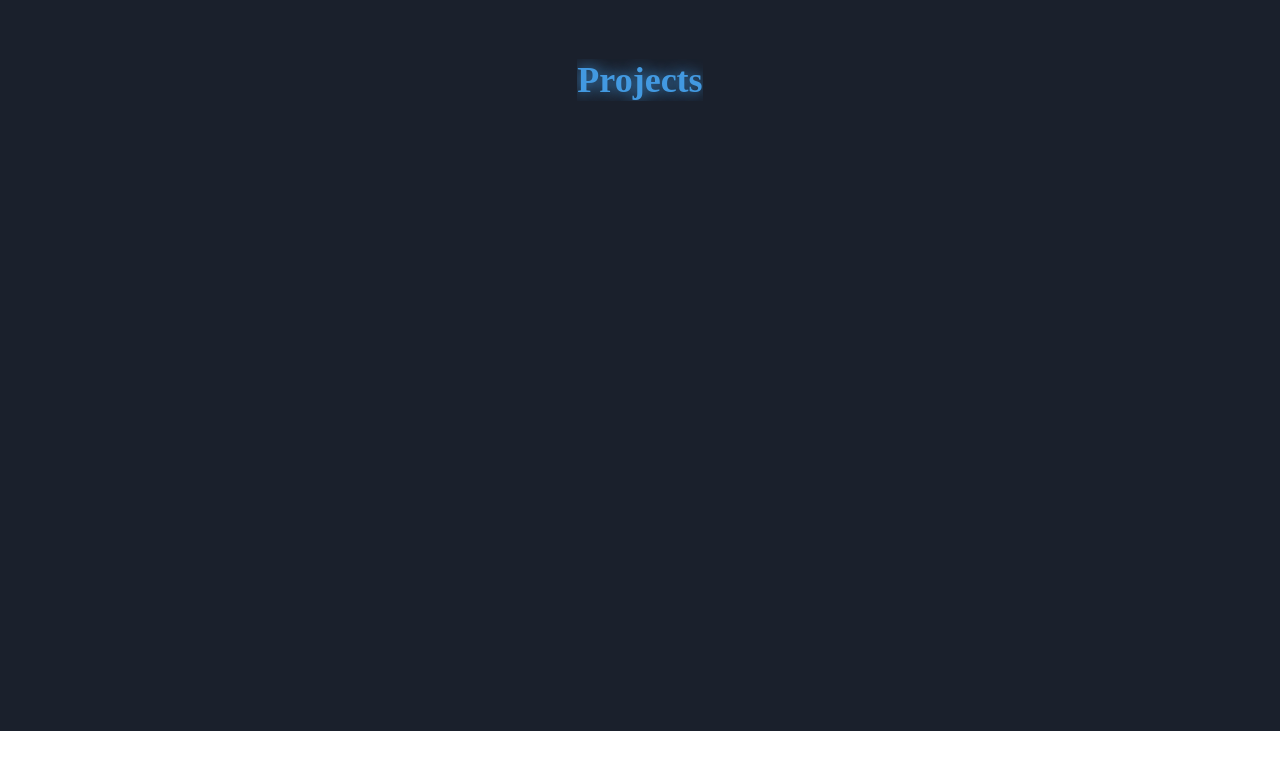
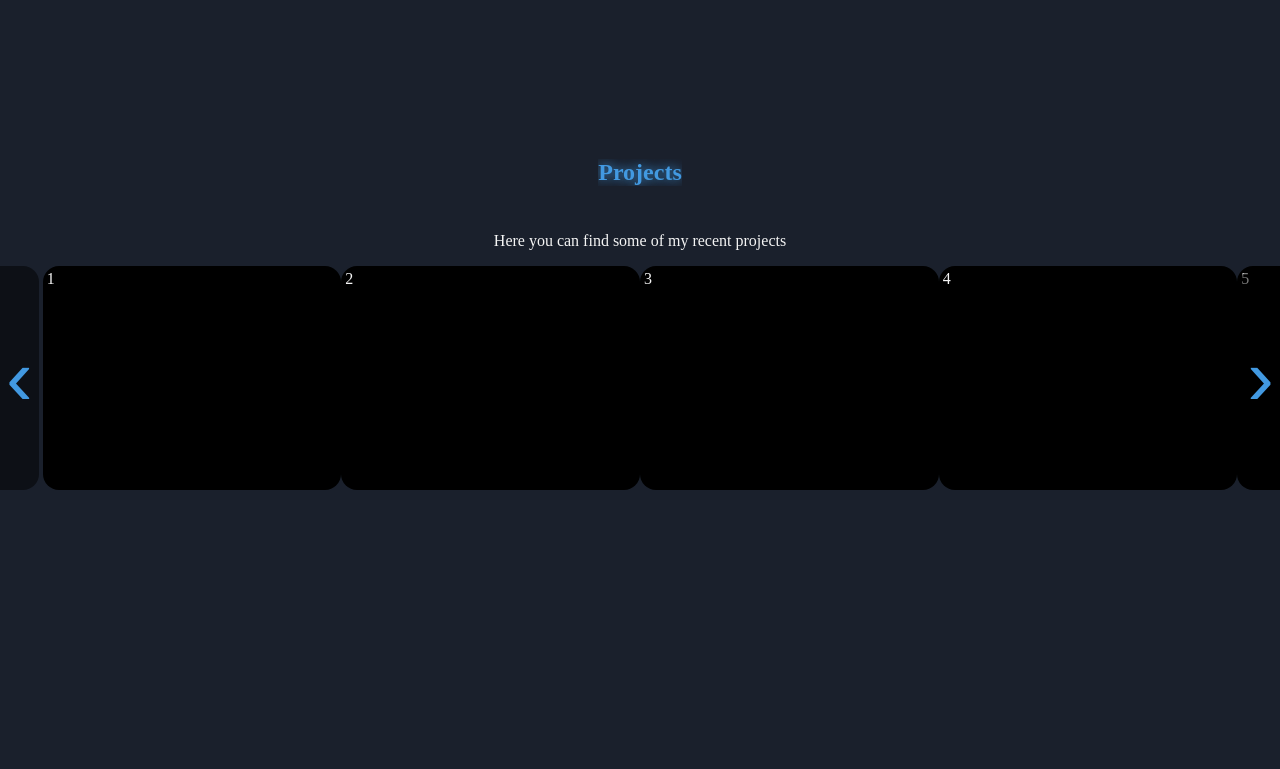
Before and after one commit to brunozampieri1985/bzdev-v3, a Next.js app: page / in a window 1280 px wide. Shown: the part 805-1574 px from the top of the page. Before the commit the page ends 1536 px from the top, so only its background shows below. Built offline with nearby package versions, Linux system fonts and the light colour scheme; a web font is replaced by a local one.

Commit message:
SectionTitle + Slider + Projects

```diff
--- a/src/components/Hero/Hero.module.css
+++ b/src/components/Hero/Hero.module.css
@@ -1,7 +1,6 @@
 .container {
-    height: calc(100vh - 64px);
+    height: 100vh;
     display: flex;
-    padding-top: 64px;
     position: relative;
     align-items: center;
     overflow: hidden;
--- a/src/components/Projects/Projects.data.ts
+++ b/src/components/Projects/Projects.data.ts
@@ -35,8 +35,8 @@ const data = {
     pt: 'Projetos',
   },
   description: {
-    en: 'Here you can find some of my projects',
-    pt: 'Aqui você pode encontrar alguns dos meus projetos',
+    en: 'Here you can find some of my recent projects',
+    pt: 'Aqui você pode encontrar alguns dos meus projetos recentes',
   },
   projects,
 }
--- a/src/components/Projects/Projects.module.css
+++ b/src/components/Projects/Projects.module.css
@@ -1,45 +1,8 @@
 .projects {
-  height: calc(100vh - 64px);
+  height: 100vh;
   display: flex;
   flex-direction: column;
-  padding-top: 64px;
+  padding: 100px 0;
   position: relative;
   align-items: center;
 }
-
-.title {
-  padding: 0;
-  margin: 0;
-  font-family: 'Deltha';
-  font-size: 36px;
-  color: var(--backClr);
-  text-align: center;
-  margin-bottom: 30px;
-  position: relative;
-}
-
-.title::before {
-  content: attr(data-text);
-  position: absolute;
-  color: var(--clr);
-  width: 0;
-  overflow: hidden;
-  white-space: nowrap;
-  animation: animate 1.5s linear forwards;
-}
-
-@keyframes animate {
-  0% {
-    width: 0;
-    border-right: 2px solid var(--clr);
-  }
-  75% {
-    width: 100%;
-    border: 0;
-    text-shadow: 0 0 5px var(--clr);
-  }
-  100% {
-    width: 100%;
-    text-shadow: 0 0 15px var(--clr);
-  }
-}
--- a/src/components/Projects/Projects.tsx
+++ b/src/components/Projects/Projects.tsx
@@ -1,24 +1,23 @@
 import styles from './Projects.module.css'
 import { useTheme } from '@contexts/ThemeProvider'
 import { useLanguage } from '@contexts/LanguageProvider'
+import { useInView } from 'react-intersection-observer'
 import data from './Projects.data'
+import SectionTitle from '@components/SectionTitle'
+import Slider from '@components/Slider/Slider'
 
 const Projects: React.FC = () => {
   const { language } = useLanguage()
   const { theme, thm } = useTheme()
+  const { inView, ref } = useInView({ threshold: 1 })
+
   return (
     <section id="Projects" className={styles.projects}>
-        <h1
-          style={
-            {
-              '--clr': thm.primary,
-              '--backClr': theme.mode === 'dark' ? '#1e1e1e' : '#fff',
-            } as React.CSSProperties
-          }
-          data-text={data.title[language]}
-          className={styles.title}>
-          {data.title[language]}
-        </h1>
+      <div ref={ref}>
+        {inView && <SectionTitle title={data.title[language]} />}
+      </div>
+      <p>{data.description[language]}</p>
+      <Slider />
     </section>
   )
 }
--- /dev/null
+++ b/src/components/SectionTitle/SectionTitle.module.css
@@ -0,0 +1,51 @@
+.title {
+    padding: 0;
+    margin: 0;
+    font-family: 'Deltha';
+    font-size: 24px;
+    color: var(--backClr);
+    text-align: center;
+    margin-bottom: 30px;
+    position: relative;
+    animation: translateY 0.5s ease-in-out;
+  }
+
+  .title::before {
+    content: attr(data-text);
+    position: absolute;
+    color: var(--clr);
+    width: 0;
+    overflow: hidden;
+    white-space: nowrap;
+    animation: animate 1.5s linear forwards;
+  }
+
+  @keyframes translateY {
+    0% {
+      transform: translateY(-200vh);
+
+    }
+    70% {
+      transform: translateY(16px);
+    }
+    100% {
+      transform: translateY(0);
+
+    }
+  }
+
+  @keyframes animate {
+    0% {
+      width: 0;
+    }
+    70% {
+      width: 100%;
+      text-shadow: 0 0 5px var(--clr);
+    }
+    100% {
+      width: 100%;
+      text-shadow: 0 0 12px var(--clr);
+      transform: translateY(0);
+      border: 0;
+    }
+  }
--- /dev/null
+++ b/src/components/SectionTitle/SectionTitle.tsx
@@ -0,0 +1,26 @@
+import styles from './SectionTitle.module.css'
+import { useTheme } from '@contexts/ThemeProvider'
+
+type SectionTitleProps = {
+  title: string
+}
+
+const SectionTitle: React.FC<SectionTitleProps> = ({ title }) => {
+  const { theme, thm } = useTheme()
+
+  return (
+    <h1
+      style={
+        {
+          '--clr': thm.primary,
+          '--backClr': theme.mode === 'dark' ? '#1e1e1e' : '#fff',
+        } as React.CSSProperties
+      }
+      data-text={title}
+      className={styles.title}>
+      {title}
+    </h1>
+  )
+}
+
+export default SectionTitle
--- /dev/null
+++ b/src/components/SectionTitle/index.ts
@@ -0,0 +1 @@
+export { default } from './SectionTitle'
--- /dev/null
+++ b/src/components/Slider/Slider.module.css
@@ -0,0 +1,66 @@
+.sliderContainer {
+  width: 100%;
+  display: flex;
+  justify-content: center;
+  overflow: hidden;
+}
+
+.slider {
+  display: flex;
+  flex-grow: 1;
+  margin: 0 0.25rem;
+  transform: translateX(calc(var(--slider-index) * -100%));
+  transition: transform 250ms ease-in-out;
+}
+
+.slider > div {
+  flex: 0 0 calc(100% / var(--items-per-screen));
+  max-width: calc(100% / var(--items-per-screen));
+  padding: 0.25rem;
+  aspect-ratio: 16 / 12;
+  border-radius: 1rem;
+  background-color: black;
+}
+
+.handle {
+  border: none;
+  border-radius: 1rem;
+  flex-grow: 0;
+  flex-shrink: 0;
+  background-color: rgba(255, 255, 255, 0.25);
+  z-index: 10;
+  margin: var(--img-gap) 0;
+  width: var(--handle-size);
+  cursor: pointer;
+  font-size: 5rem;
+  display: flex;
+  align-items: center;
+  justify-content: center;
+  color: white;
+  line-height: 0;
+  transition: background-color 150ms ease-in-out;
+}
+
+.leftHandle {
+  border-top-left-radius: 0;
+  border-bottom-left-radius: 0;
+}
+
+.rightHandle {
+  border-top-right-radius: 0;
+  border-bottom-right-radius: 0;
+}
+
+.handle:hover,
+.handle:focus {
+  background-color: rgba(255, 255, 255, 0.5);
+}
+
+.text {
+  transition: transform 150ms ease-in-out;
+}
+
+.handle:hover .text,
+.handle:focus .text {
+  transform: scale(1.2);
+}
--- /dev/null
+++ b/src/components/Slider/Slider.tsx
@@ -0,0 +1,75 @@
+import { useTheme } from '@contexts/ThemeProvider'
+import useScreenSize from '@hooks/useScreenSize'
+import React, { useEffect, useState } from 'react'
+import styles from './Slider.module.css'
+
+const Slider: React.FC = () => {
+  const [sliderIndex, setSliderIndex] = useState(0)
+  const [slidesPerScreen, setSlidesPerScreen] = useState(1)
+  const { width: deviceWidth } = useScreenSize()
+  const { theme, thm } = useTheme()
+
+  useEffect(() => {
+    const handleSlidesPerScreen = () => {
+      if (deviceWidth > 500) setSlidesPerScreen(2)
+      if (deviceWidth > 800) setSlidesPerScreen(3)
+      if (deviceWidth > 1100) setSlidesPerScreen(4)
+      if (deviceWidth < 500) setSlidesPerScreen(1)
+    }
+    handleSlidesPerScreen()
+  }, [deviceWidth])
+
+  const handleLeftClick = () => {
+    if (sliderIndex > 0) {
+      setSliderIndex(sliderIndex - 1)
+    }
+  }
+
+  const handleRightClick = () => {
+    if (sliderIndex < 8 / slidesPerScreen - 1) {
+      setSliderIndex(sliderIndex + 1)
+    }
+  }
+
+  const handlesStyles = {
+    backgroundColor:
+      theme.mode === 'dark' ? 'rgba(0,0,0,0.5)' : 'rgba(0,0,0,0.05)',
+    color: thm.primary,
+  }
+
+  return (
+    <div className={styles.sliderContainer}>
+      <button
+        className={`${styles.handle} ${styles.leftHandle}`}
+        style={handlesStyles as React.CSSProperties}
+        onClick={() => handleLeftClick()}>
+        <div className={styles.handleText}>&#8249;</div>
+      </button>
+      <div
+        className={styles.slider}
+        style={
+          {
+            '--slider-index': sliderIndex,
+            '--items-per-screen': slidesPerScreen,
+          } as React.CSSProperties
+        }>
+        <div className={styles.sliderImg}>1</div>
+        <div className={styles.sliderImg}>2</div>
+        <div className={styles.sliderImg}>3</div>
+        <div className={styles.sliderImg}>4</div>
+        <div className={styles.sliderImg}>5</div>
+        <div className={styles.sliderImg}>6</div>
+        <div className={styles.sliderImg}>7</div>
+        <div className={styles.sliderImg}>8</div>
+      </div>
+      <button
+        className={`${styles.handle} ${styles.rightHandle}`}
+        style={handlesStyles as React.CSSProperties}
+        onClick={() => handleRightClick()}>
+        <div className={styles.handleText}>&#8250;</div>
+      </button>
+    </div>
+  )
+}
+
+export default Slider
```
Also changed, not shown: src/components/Slider/index.ts (added).
